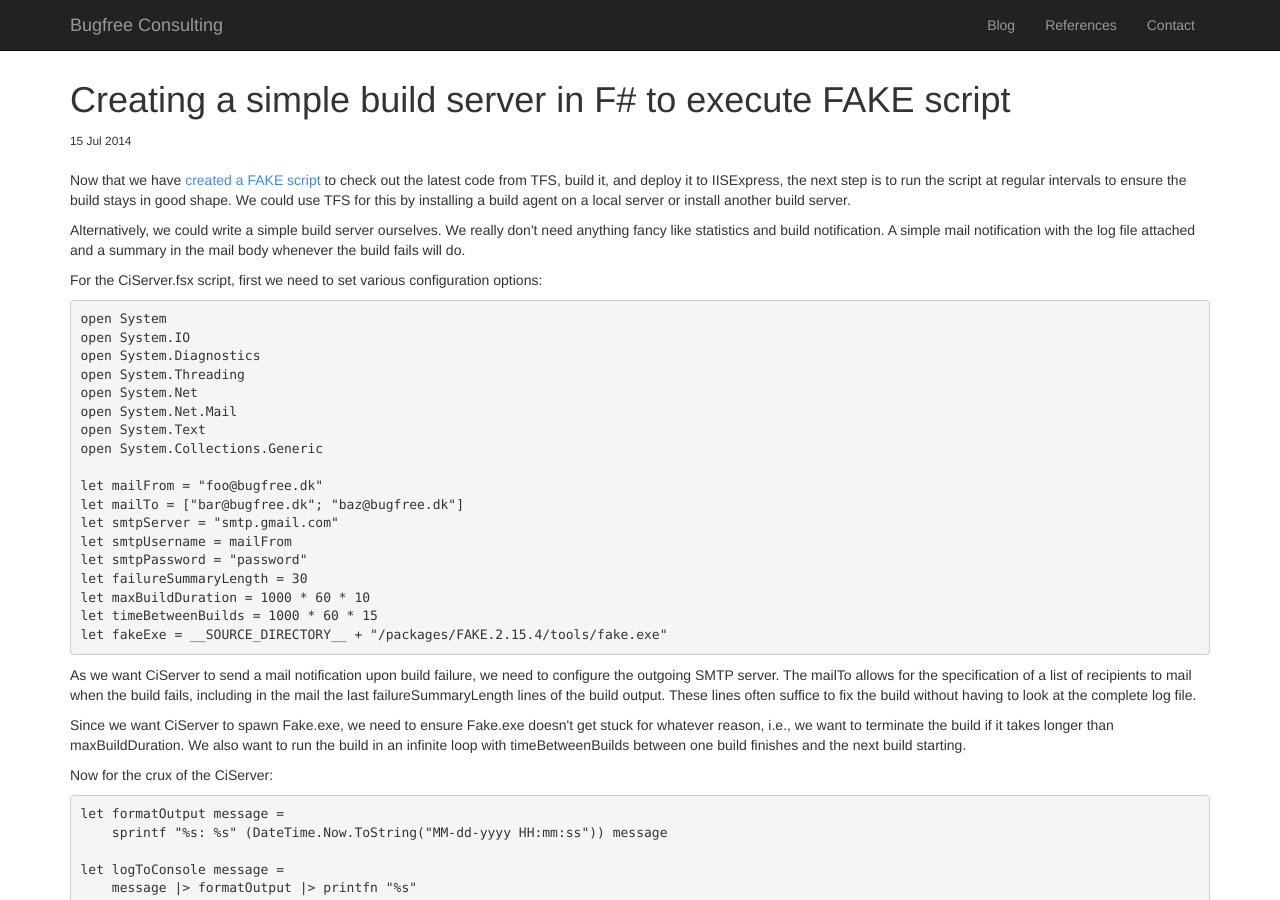
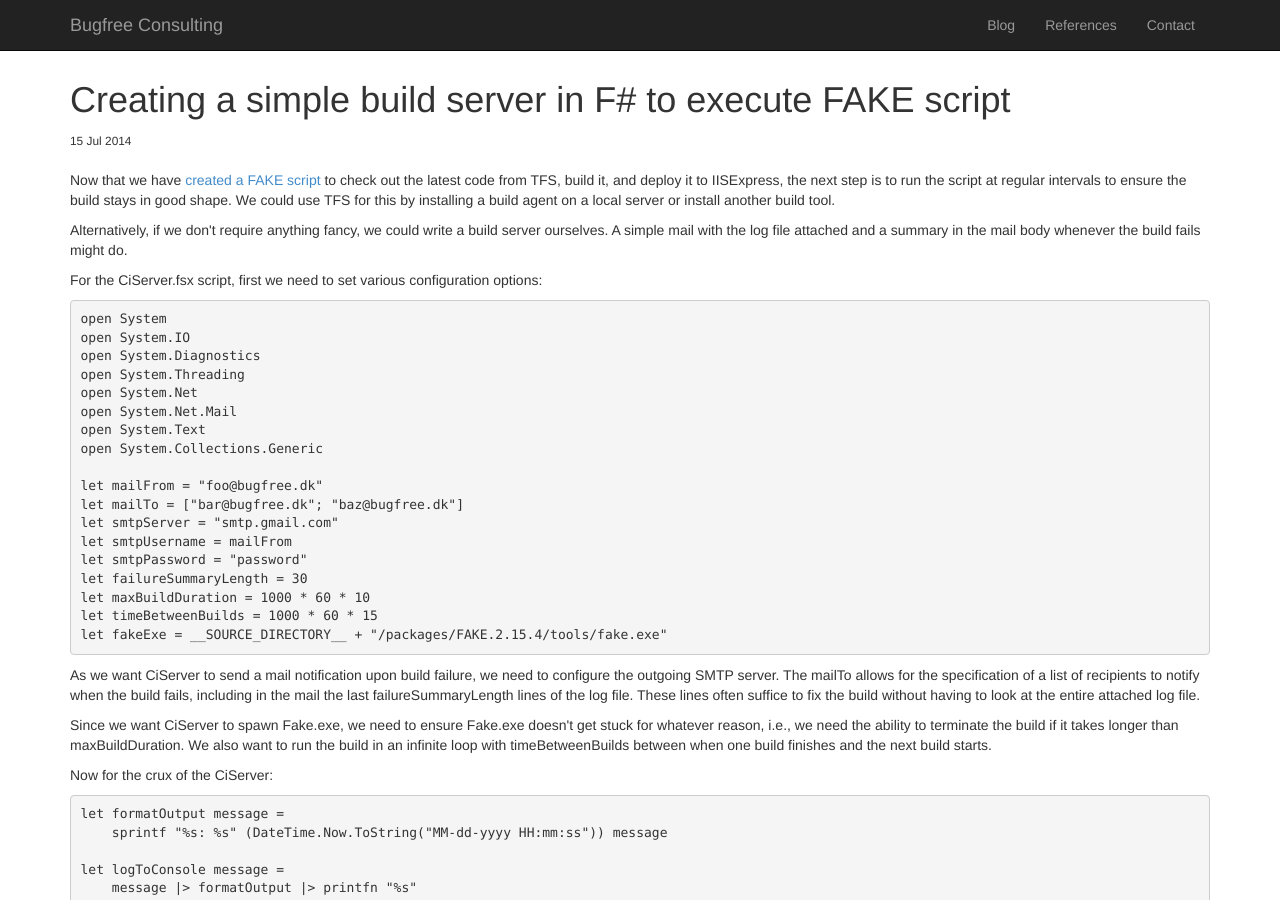
Before and after one commit to ronnieholm/ronnieholm.github.io, a Jekyll site: the page built from _posts/2014-07-15-creating-a-simple-build-server-in-fsharp-to-execute-fake-script.html, in a window 1280 px wide and 900 px high. Built offline with Jekyll 4.4.1, drawn with Linux system fonts in a browser that asks for light colours; nearby versions of some CDN libraries; some of the changed text lies outside the part shown.

Commit message:
New post

```diff
--- a/_posts/2014-07-15-creating-a-simple-build-server-in-fsharp-to-execute-fake-script.html
+++ b/_posts/2014-07-15-creating-a-simple-build-server-in-fsharp-to-execute-fake-script.html
@@ -6,19 +6,17 @@
 ---
 <div id="post">
 
-<p>Now that
-we have <a href="http://bugfree.dk/blog/2014/04/28/using-fsharp-and-fake-to-build-a-sharepoint-provider-hosted-app/">created
+<p>Now that we
+have <a href="http://bugfree.dk/blog/2014/04/28/using-fsharp-and-fake-to-build-a-sharepoint-provider-hosted-app/">created
 a FAKE script</a> to check out the latest code from TFS, build it, and
 deploy it to IISExpress, the next step is to run the script at regular
 intervals to ensure the build stays in good shape. We could use TFS
 for this by installing a build agent on a local server or install
-another build server.</p>
+another build tool.</p>
 
-<p>Alternatively, we could write a simple build server ourselves. We
-really don't need anything fancy like statistics and build
-notification. A simple mail notification with the log file
-attached and a summary in the mail body whenever the build fails will
-do.</p>
+<p>Alternatively, if we don't require anything fancy, we could write a
+build server ourselves. A simple mail with the log file attached and a
+summary in the mail body whenever the build fails might do.</p>
 
 <p>For the CiServer.fsx script, first we need to set various
 configuration options:</p>
@@ -46,16 +44,17 @@
 
 <p>As we want CiServer to send a mail notification upon build failure,
 we need to configure the outgoing SMTP server. The mailTo allows for
-the specification of a list of recipients to mail when the build
+the specification of a list of recipients to notify when the build
 fails, including in the mail the last failureSummaryLength lines of
-the build output. These lines often suffice to fix the build without
-having to look at the complete log file.</p>
+the log file. These lines often suffice to fix the build without
+having to look at the entire attached log file.</p>
 
 <p>Since we want CiServer to spawn Fake.exe, we need to ensure
-Fake.exe doesn't get stuck for whatever reason, i.e., we want to
-terminate the build if it takes longer than maxBuildDuration. We also
-want to run the build in an infinite loop with timeBetweenBuilds
-between one build finishes and the next build starting.</p>
+Fake.exe doesn't get stuck for whatever reason, i.e., we need the
+ability to terminate the build if it takes longer than
+maxBuildDuration. We also want to run the build in an infinite loop
+with timeBetweenBuilds between when one build finishes and the next
+build starts.</p>
 
 <p>Now for the crux of the CiServer:</p>
 
@@ -149,12 +148,16 @@
 <p>Now the CiServer executes the deploy target of
 the <a href="http://bugfree.dk/blog/2014/04/28/using-fsharp-and-fake-to-build-a-sharepoint-provider-hosted-app">aforementioned</a>
 Fake build file at regular intervals and notifies a list of recipients
-of build failures. On each iteration of the loop, the Fake script runs
-regardless of any code changes. One improvement would be to query TFS,
-using one of its many web services, if any code was checked in since
-the last run.</p>
+of build failures.</p>
 
-<p>On my previous project of five developers, this simple build server
-was sufficient for our needs.</p>
+<p>The Fake script runs regardless of any changes to the code since
+last time around. One improvement would be to query TFS, using one of
+its many web services, and only kick off the build if anything was
+checked in since the last run.</p>
+
+<p>On my previous project of six developers, this simple build server
+was sufficient for our needs. We didn't have an existing build
+infrastracture in place and running the CiServer on any machine was
+quick and easy.</p>
 
 </div>
```
Also changed, not shown: other parts of _posts/2014-07-15-creating-a-simple-build-server-in-fsharp-to-execute-fake-script.html (+9 -9 lines).
